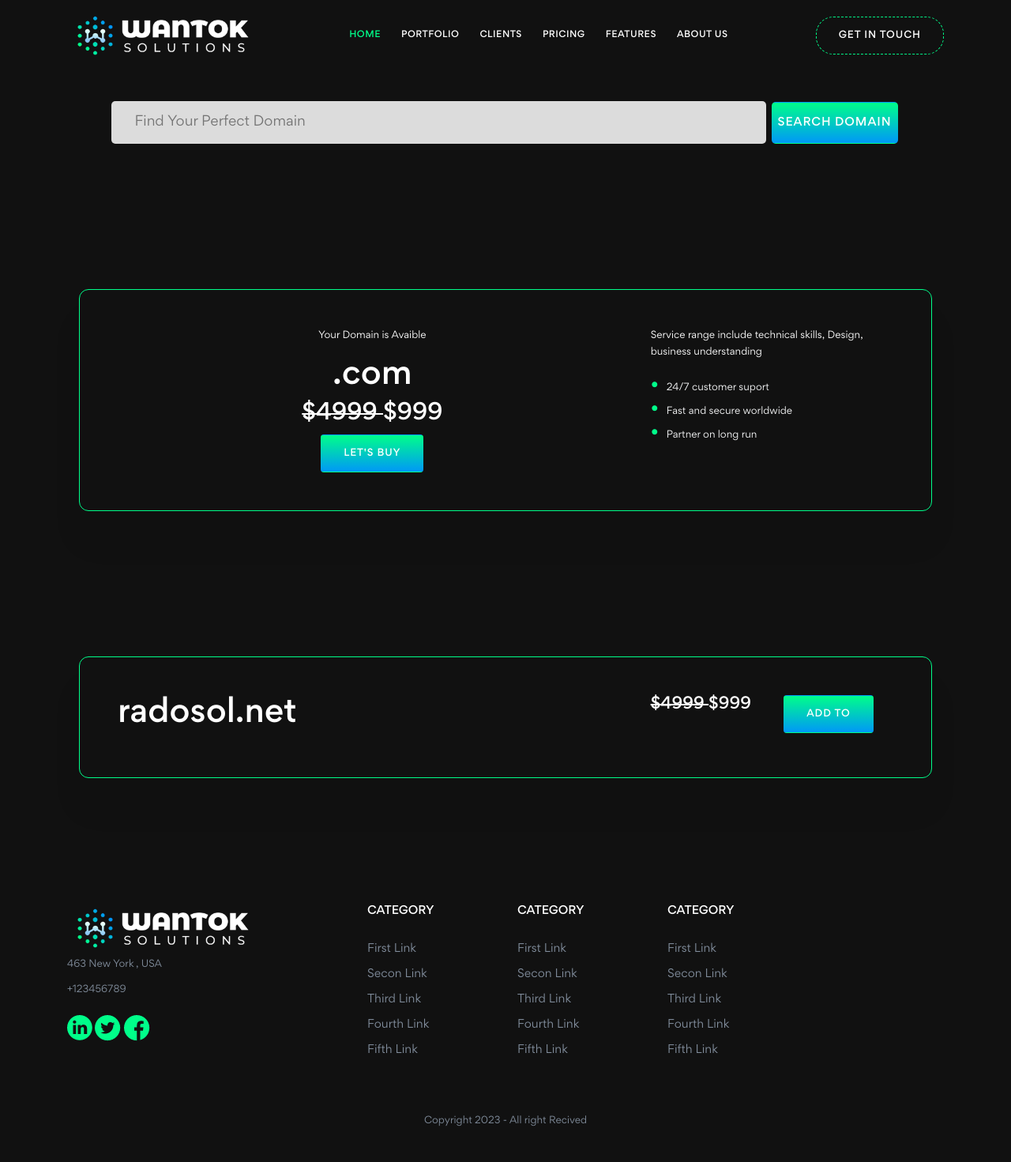
After one commit to carlosbrath/wantoksolutions, a CodeIgniter app: page /wantoksolutions/search-domain in a window 1280 px wide. The commit adds this page. Shown: the whole page at 79% size. Run offline with CodeIgniter, Linux system fonts and the light colour scheme.

Commit message:
domain search module

```diff
--- a/application/config/routes.php
+++ b/application/config/routes.php
@@ -51,5 +51,6 @@ defined('BASEPATH') OR exit('No direct script access allowed');
 */
 $route['default_controller'] = 'MainController/login';
 $route['home'] = 'MainController';
+$route['search-domain'] = 'MainController/search_domain';
 $route['404_override'] = '';
 $route['translate_uri_dashes'] = FALSE;
--- a/application/controllers/MainController.php
+++ b/application/controllers/MainController.php
@@ -15,13 +15,39 @@ class MainController extends MY_Controller
 
         $var['content'] = $this->load->view('home_view', $data, true);
         $this->load->view('template2023', $var);
-
     }
-    function login() {
+    function login()
+    {
         $data['title'] = 'Login';
         $data['page_name'] = 'Login';
 
         $var['content'] = $this->load->view('login_view', $data, true);
         $this->load->view('template_blank', $var);
     }
+    function search_domain()
+    {
+        if ($this->input->server('REQUEST_METHOD') === 'POST') {
+            $params = array(
+                'domain' => $this->input->post('query'),
+            );
+            $response = $this->whmcs->domain_whois($params);
+            if ($response['status'] == 'available') {
+                $params = array(
+                    'currencyid' => '',
+                );
+                $response = $this->whmcs->domain_pricing($params);
+                $data['pricing']= $response['pricing'];
             }
+            $data['title'] = 'Domain Serach';
+            $data['page_name'] = 'Domain Serach';
+            $data['domain_name'] = $this->input->post('query');
+            $var['content'] = $this->load->view('domain_search_view', $data, true);
+            $this->load->view('template2023', $var);
+        } else{
+            $data['title'] = 'Domain Serach';
+            $data['page_name'] = 'Domain Serach';
+            $var['content'] = $this->load->view('domain_search_view', $data, true);
+            $this->load->view('template2023', $var);
+        }
+    }
+}
--- a/application/controllers/RequestController.php
+++ b/application/controllers/RequestController.php
@@ -10,9 +10,9 @@ class RequestController extends MY_Controller
     }
     function domain_pricing() {
         $params= array(
-            'domain'=>'radosolos',
+            'currencyid'=>'',
         );
-        $response= $this->whmcs->whmcs_domain_pricing();
+        $response= $this->whmcs->domain_pricing($params);
         print_r($response);
     }
     function domain_whois() {
--- /dev/null
+++ b/application/views/domain_search_view.php
@@ -0,0 +1,85 @@
+<!--  Search Section  -->
+<section class="section bg-dark" id="search-domain">
+    <div class="container">
+
+        <div class="row justify-content-center">
+            <div class="col-12 subcribe-form mt-5">
+                <form action="<?= base_url(); ?>search-domain" method="post">
+                    <input type="text" name="query" id="query" placeholder="Find Your Perfect Domain" value="<?=isset($domain_name)?$domain_name:''?>">
+                    <button type="submit" class="btn btn-custom">Search Domain</button>
+                </form>
+            </div>
+        </div>
+    </div>
+</section>
+<!-- Search Section -->
+<!--  Domian Section  -->
+<section class="section bg-dark" id="avaible-domain">
+    <div class="container">
+        <div class="col-12">
+            <div class="domain bg-dark mt-4 p-5">
+                <div class="row">
+                    <div class="text-center col-8">
+                        <p>Your Domain is Avaible</p>
+                        <h1><?=isset($domain_name)?$domain_name:''?><span>.com<span></h1>
+                        <h3><span class="line-through">$4999 </span><span> $999<span></h3>
+                        <a href="#" class="btn btn-custom btn-footer">Let's Buy</a>
+                    </div>
+                    <div class="text-left col-4">
+                        <p>Service range include technical skills, Design, business understanding</p>
+                        <ul class="list-bulets text-light">
+                            <li>24/7 customer suport</li>
+                            <li>Fast and secure worldwide</li>
+                            <li>Partner on long run</li>
+                        </ul>
+                    </div>
+                </div>
+            </div>
+        </div>
+    </div>
+</section>
+<!-- Domian Section -->
+<section class="section bg-dark" id="domain-tld-list">
+    <div class="container">
+        <?php
+        if(isset($pricing)){
+            foreach ($pricing as $key => $price) {
+                ?>
+                <div class="col-12">
+            <div class="domain bg-dark mt-4 p-5">
+                <div class="row">
+                    <div class=" col-8">
+                        <h1><?=isset($domain_name)?$domain_name:''?><span>.<?=$key?><span></h1>
+                    </div>
+                    <div class="col-2">
+                        <h5><span class="line-through"><?=$price['register'][1] + 1000 ?></span><span> <?=$price['register'][1] ?><span></h5>
+                    </div>
+                    <div class="col-2">
+                        <a href="#" class="btn btn-custom btn-footer">Add to</a>
+                    </div>
+                </div>
+            </div>
+        </div>
+                <?php
+            }
+        }
+        ?>
+
+        <div class="col-12">
+            <div class="domain bg-dark mt-4 p-5">
+                <div class="row">
+                    <div class=" col-8">
+                        <h1>radosol<span>.net<span></h1>
+                    </div>
+                    <div class="col-2">
+                        <h5><span class="line-through">$4999 </span><span> $999<span></h5>
+                    </div>
+                    <div class="col-2">
+                        <a href="#" class="btn btn-custom btn-footer">Add to</a>
+                    </div>
+                </div>
+            </div>
+        </div>
+    </div>
+</section>
+<!-- Domian Section -->
--- a/assets/css/style.css
+++ b/assets/css/style.css
@@ -422,7 +422,7 @@ p{
 
 .subcribe-form input {
     padding: 14px 20px;
-    width: 100%;
+    width: 83%;
     font-size: 17px;
     color: #4c5667 !important;
     border: none;
@@ -435,17 +435,17 @@ p{
 
 .subcribe-form button {
     position: absolute;
-    top: 3px;
+    top: 1px;
     right: 3px;
     outline: none !important;
     border-radius: 5px;
     font-size: 14px;
-    padding: 12px 30px;
+    padding: 15px 7px;
 }
 
 .subcribe-form form {
     position: relative;
-    max-width: 600px;
+    max-width: 90%;
     margin: 0px auto;
 }
 
@@ -877,6 +877,7 @@ p{
     border: 1px solid var(--primary-border);
 }
 
+
 /************************
        12. CONTACT
 **************************/
@@ -1007,6 +1008,15 @@ textarea.form-control {
     color: #818d9c!important;
 }
 
+/************************
+       12. DOMAIN
+**************************/
+.domain {
+    box-shadow: 0px 40px 40px rgba(0, 0, 0, 0.05);
+    border-radius: 12px;
+    border: 1px solid var(--active-text);
+}
+
 /* ---------------Flex Prophety---------------- */
 .d-flex.justify-between {
     justify-content: space-between;
@@ -1087,6 +1097,12 @@ textarea.form-control {
     background: transparent;
     border: 1px solid #6c757d;
   }
+  .text-overline{
+    text-decoration: overline;
+  }
+  .line-through{
+    text-decoration: line-through;
+  }
 
 /************************
     14. RESPONSIVE
```
Also changed, not shown: application/views/home_view.php (+4 -5 lines). Lines whose indentation alone changed are shown as unchanged.
